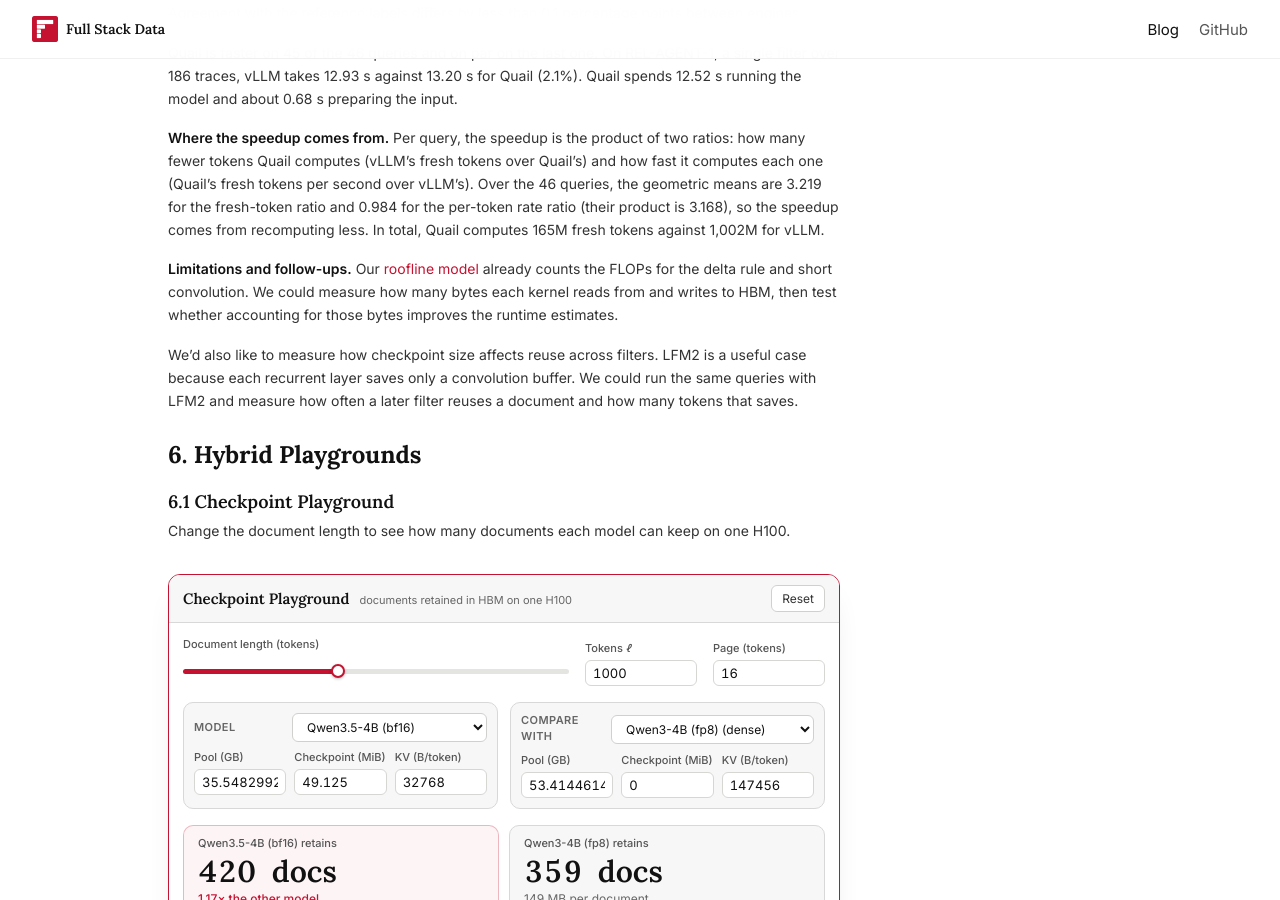
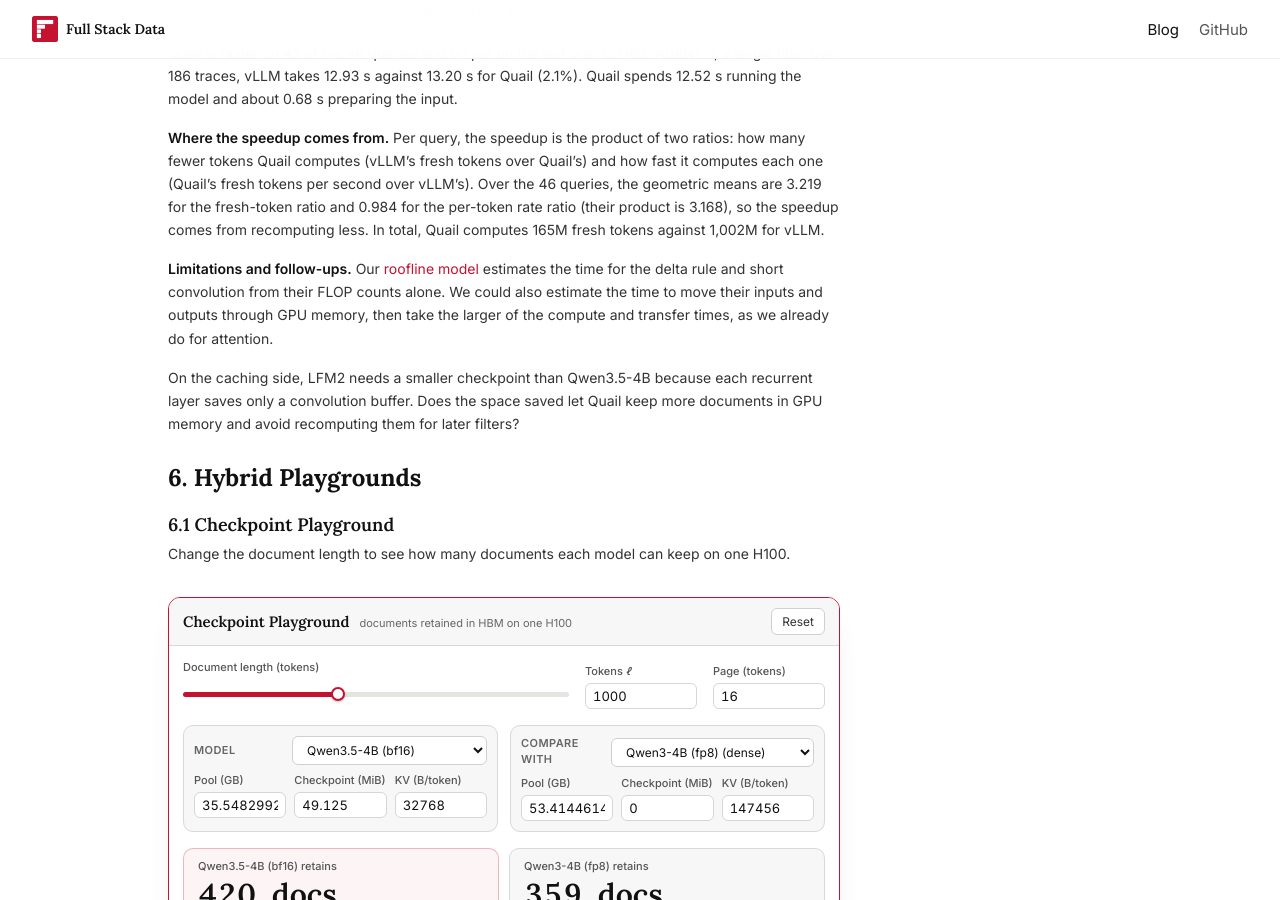
Before and after one commit to fsdatalab/fsdatalab.github.io, a Jekyll site: the page built from _posts/2026-11-16-hybrid-models-in-quail.md, in a window 1280 px wide and 900 px high, scrolled down 9537 px. Built offline with Jekyll 4.4.1, drawn with Linux system fonts in a browser that asks for light colours.

Commit message:
Spell out the roofline change and the smaller-checkpoint question

```diff
--- a/_posts/2026-11-16-hybrid-models-in-quail.md
+++ b/_posts/2026-11-16-hybrid-models-in-quail.md
@@ -369,9 +369,9 @@ Quail is faster on 45 of the 46 queries and on par on the last one. On REL-AGENT
 
 **Where the speedup comes from.** Per query, the speedup is the product of two ratios: how many fewer tokens Quail computes (vLLM's fresh tokens over Quail's) and how fast it computes each one (Quail's fresh tokens per second over vLLM's). Over the 46 queries, the geometric means are 3.219 for the fresh-token ratio and 0.984 for the per-token rate ratio (their product is 3.168), so the speedup comes from recomputing less. In total, Quail computes 165M fresh tokens against 1,002M for vLLM.
 
-**Limitations and follow-ups.** Our [roofline model](#table-3) already counts the FLOPs for the delta rule and short convolution. We could measure how many bytes each kernel reads from and writes to HBM, then test whether accounting for those bytes improves the runtime estimates.
+**Limitations and follow-ups.** Our [roofline model](#table-3) estimates the time for the delta rule and short convolution from their FLOP counts alone. We could also estimate the time to move their inputs and outputs through GPU memory, then take the larger of the compute and transfer times, as we already do for attention.
 
-We’d also like to measure how checkpoint size affects reuse across filters. LFM2 is a useful case because each recurrent layer saves only a convolution buffer. We could run the same queries with LFM2 and measure how often a later filter reuses a document and how many tokens that saves.
+On the caching side, LFM2 needs a smaller checkpoint than Qwen3.5-4B because each recurrent layer saves only a convolution buffer. Does the space saved let Quail keep more documents in GPU memory and avoid recomputing them for later filters?
 
 # 6. Hybrid Playgrounds
 
```
